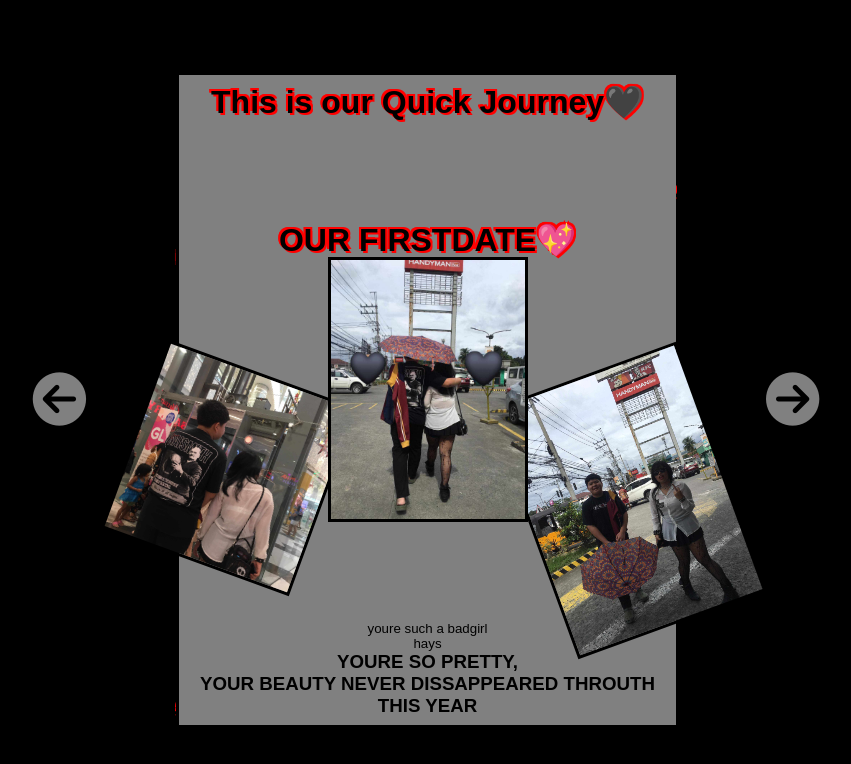
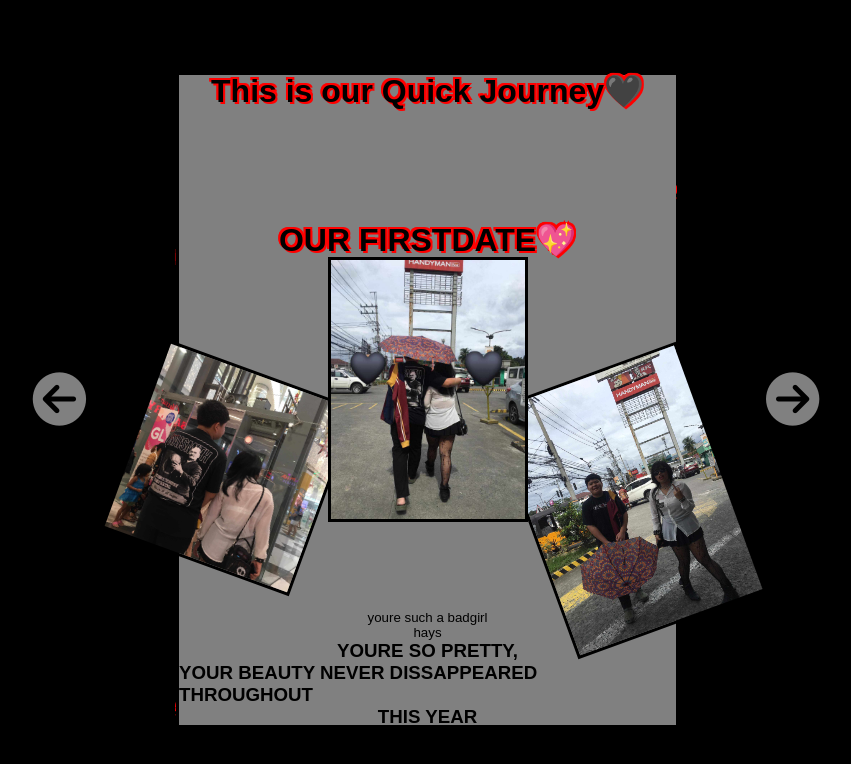
Before and after one commit to Noahcodings/BEST-GIFT, a plain HTML site: page index.html in a window 1280 px wide. Shown: the whole page, without its empty margins (214-1065 px from the left). Drawn offline with Linux system fonts and the light colour scheme.

Commit message:
corrected the wrong spelling

```diff
--- a/index.html
+++ b/index.html
@@ -33,7 +33,7 @@
                     <small>youre such a badgirl</small>
                     <small>hays</small>
                     <h3> YOURE SO PRETTY,</h3>
-                    <h3>YOUR BEAUTY NEVER DISSAPPEARED THROUTH</h3>
+                    <h3>YOUR BEAUTY NEVER DISSAPPEARED THROUGHOUT</h3>
                     <h3>THIS YEAR</h3>
                     <!--Multiple Images Selection F1-->
                     <div class="image-galleryp1">
@@ -129,4 +129,5 @@
     </button>
 
 </body>
+
 </html>
```
